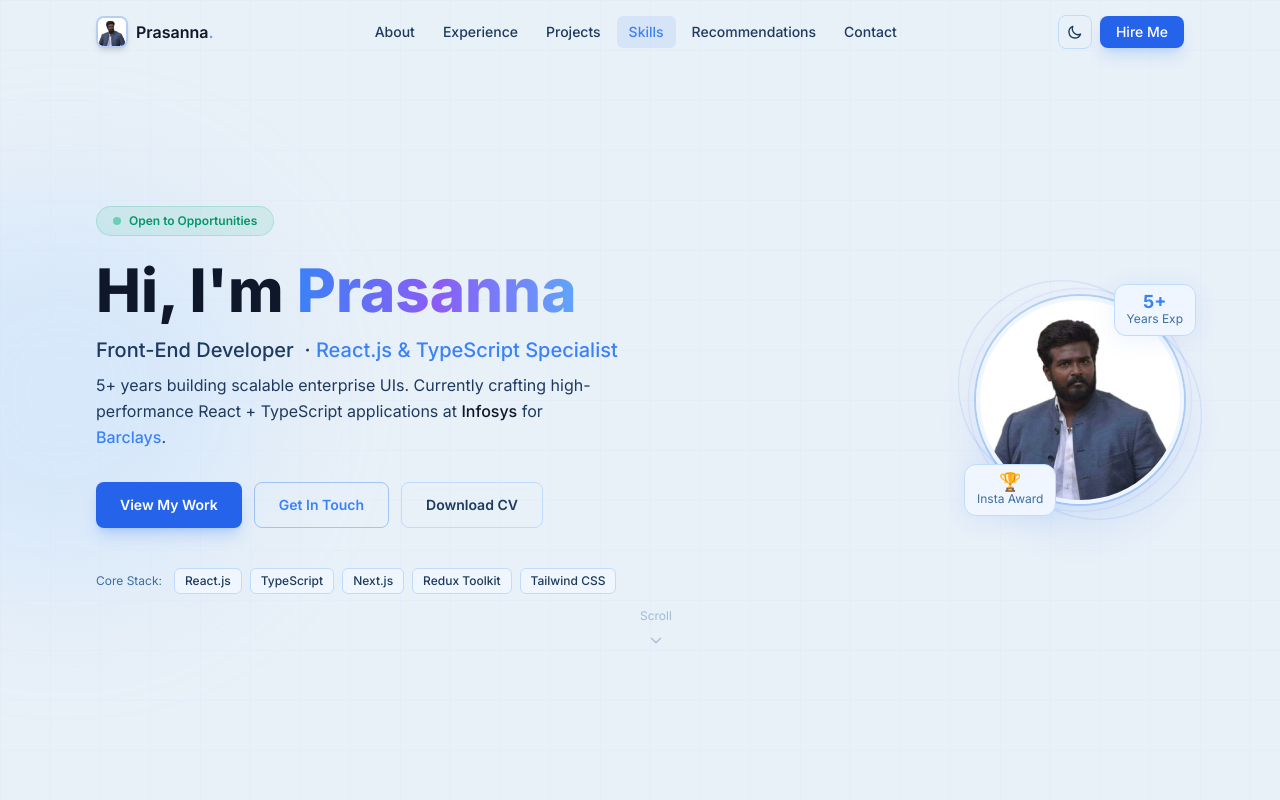
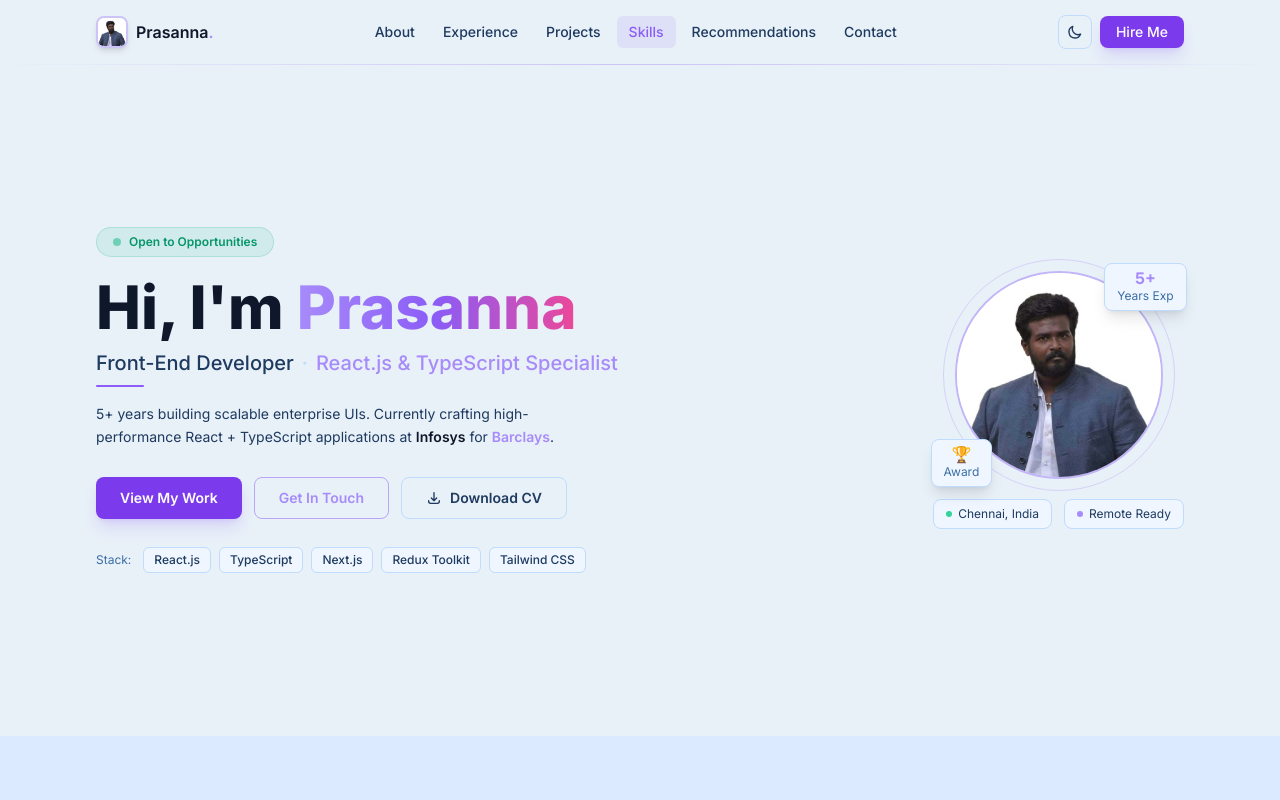
Before and after one commit to PrasannaPoovelu/portfolio-website, a Next.js app: page / in a window 1280 px wide. Shown: the top 800 px of the page. Built offline with nearby package versions, Linux system fonts and the light colour scheme.

Commit message:
complete all the change and fixed build

```diff
--- a/package.json
+++ b/package.json
@@ -28,13 +28,14 @@
     "@types/node": "^20",
     "@types/react": "^18",
     "@types/react-dom": "^18",
+    "@next/eslint-plugin-next": "14.2.5",
+    "@typescript-eslint/eslint-plugin": "^7.0.0",
+    "@typescript-eslint/parser": "^7.0.0",
     "@vitejs/plugin-react": "^4.3.1",
     "@vitest/coverage-v8": "^1.6.0",
     "@vitest/ui": "^1.6.0",
     "autoprefixer": "^10.5.0",
     "eslint": "^8",
-    "eslint-config-next": "14.2.5",
-    "eslint-plugin-react": "^7.37.5",
     "jsdom": "^24.1.0",
     "postcss": "^8",
     "tailwindcss": "^3.4.1",
--- a/src/app/globals.css
+++ b/src/app/globals.css
@@ -22,14 +22,14 @@
    CSS VARIABLES — Dark Theme
    ============================================= */
 html.dark {
-  --bg-page:     #0a0f1e;
-  --bg-surface:  #0f172a;
-  --bg-card:     #1e293b;
-  --border:      #334155;
-  --text-base:   #e2e8f0;
-  --text-muted:  #94a3b8;
-  --text-subtle: #64748b;
-  --shadow:      0 4px 24px 0 rgba(0,0,0,0.4);
+  --bg-page:     #111111;
+  --bg-surface:  #1a1a1a;
+  --bg-card:     #1f1f1f;
+  --border:      #2e2e2e;
+  --text-base:   #f0f0f0;
+  --text-muted:  #a0a0a0;
+  --text-subtle: #666666;
+  --shadow:      0 4px 24px 0 rgba(0,0,0,0.6);
 }
 
 /* =============================================
--- a/src/app/layout.tsx
+++ b/src/app/layout.tsx
@@ -1,4 +1,5 @@
 import type { Metadata } from "next";
+import type { ReactNode } from "react";
 import "./globals.css";
 import Header from "@/components/layout/Header";
 import Footer from "@/components/layout/Footer";
@@ -30,12 +31,12 @@ export const metadata: Metadata = {
 
 export default function RootLayout({
   children,
-}: Readonly<{ children: React.ReactNode }>) {
+}: Readonly<{ children: ReactNode }>) {
   return (
     <html lang="en" className="dark">
       <head>
         <link rel="preconnect" href="https://fonts.googleapis.com" />
-        <link rel="preconnect" href="https://fonts.gstatic.com" crossOrigin="anonymous" />
+        <link rel="preconnect" href="https://fonts.gstatic.com" crossOrigin="" />
         <link
           href="https://fonts.googleapis.com/css2?family=Inter:wght@300;400;500;600;700;800;900&family=JetBrains+Mono:wght@400;500&display=swap"
           rel="stylesheet"
--- a/src/components/sections/Hero.tsx
+++ b/src/components/sections/Hero.tsx
@@ -13,80 +13,83 @@ export default function Hero() {
   return (
     <section
       id="hero"
-      className="relative min-h-screen flex items-center bg-theme-page overflow-hidden"
+      className="relative flex items-center bg-theme-page overflow-hidden"
+      style={{ minHeight: "calc(100vh - 64px)", paddingTop: "64px" }}
     >
-      {/* Background grid */}
-      <div className="absolute inset-0 bg-grid-pattern bg-grid opacity-40 dark:opacity-40 opacity-20" />
+      {/* Subtle top border accent line */}
+      <div className="absolute top-16 left-0 right-0 h-px bg-gradient-to-r from-transparent via-primary-500/30 to-transparent" />
 
-      {/* Glow blobs — dark only */}
-      <div className="absolute top-1/4 -left-32 w-96 h-96 bg-primary-600/20 rounded-full blur-3xl pointer-events-none dark:block hidden" />
-      <div className="absolute bottom-1/4 -right-32 w-96 h-96 bg-accent-600/15 rounded-full blur-3xl pointer-events-none dark:block hidden" />
-      {/* Light blobs */}
-      <div className="absolute top-1/4 -left-32 w-96 h-96 bg-primary-200/40 rounded-full blur-3xl pointer-events-none dark:hidden" />
-      <div className="absolute bottom-1/4 -right-32 w-96 h-96 bg-accent-200/30 rounded-full blur-3xl pointer-events-none dark:hidden" />
-
-      <div className="relative z-10 max-w-6xl mx-auto px-4 sm:px-6 lg:px-8 py-24 w-full">
-        <div className="flex flex-col lg:flex-row items-center justify-between gap-12">
+      <div className="relative z-10 max-w-6xl mx-auto px-4 sm:px-6 lg:px-8 py-12 w-full">
+        <div className="flex flex-col lg:flex-row items-center justify-between gap-16">
 
           {/* ── Left content ── */}
           <div className="flex-1 text-center lg:text-left">
+
             {/* Status badge */}
-            <div className="inline-flex items-center gap-2 px-4 py-1.5 rounded-full bg-emerald-500/10 border border-emerald-500/20 text-emerald-600 dark:text-emerald-400 text-xs font-semibold mb-6">
+            <div className="inline-flex items-center gap-2 px-4 py-1.5 rounded-full bg-emerald-500/10 border border-emerald-500/20 text-emerald-600 dark:text-emerald-400 text-xs font-semibold mb-5">
               <span className="w-2 h-2 rounded-full bg-emerald-500 dark:bg-emerald-400 animate-pulse" />
               Open to Opportunities
             </div>
 
             {/* Name */}
-            <h1 className="text-4xl sm:text-5xl lg:text-6xl font-extrabold text-theme-base leading-tight mb-4">
+            <h1 className="text-4xl sm:text-5xl lg:text-6xl font-extrabold text-theme-base leading-tight mb-3">
               Hi, I&apos;m{" "}
-              <span className="bg-gradient-to-r from-primary-500 via-accent-500 to-primary-400 bg-clip-text text-transparent">
+              <span className="bg-gradient-to-r from-primary-400 via-primary-500 to-accent-500 bg-clip-text text-transparent">
                 Prasanna
               </span>
             </h1>
 
             {/* Title */}
             <p className="text-lg sm:text-xl text-theme-muted font-medium mb-2">
-              {profile.title} &nbsp;·&nbsp;
-              <span className="text-primary-500">{profile.tagline}</span>
+              {profile.title}
+              <span className="mx-2 text-theme-border">·</span>
+              <span className="text-primary-400">{profile.tagline}</span>
             </p>
 
+            {/* Divider */}
+            <div className="w-12 h-0.5 bg-primary-500 rounded-full mb-4 mx-auto lg:mx-0" />
+
             {/* Tagline */}
-            <p className="text-theme-muted max-w-lg mx-auto lg:mx-0 mb-8 leading-relaxed">
+            <p className="text-theme-muted max-w-lg mx-auto lg:mx-0 mb-7 leading-relaxed text-sm">
               5+ years building scalable enterprise UIs. Currently crafting
               high-performance React + TypeScript applications at{" "}
-              <span className="text-theme-base font-medium">Infosys</span> for{" "}
-              <span className="text-primary-500 font-medium">Barclays</span>.
+              <span className="text-theme-base font-semibold">Infosys</span> for{" "}
+              <span className="text-primary-400 font-semibold">Barclays</span>.
             </p>
 
             {/* CTAs */}
-            <div className="flex flex-wrap gap-3 justify-center lg:justify-start mb-10">
+            <div className="flex flex-wrap gap-3 justify-center lg:justify-start mb-7">
               <button
                 onClick={() => handleScroll("#projects")}
-                className="px-6 py-3 rounded-lg bg-primary-600 hover:bg-primary-500 text-white font-semibold text-sm transition-all duration-200 shadow-lg shadow-primary-500/25 hover:shadow-primary-500/40 hover:-translate-y-0.5"
+                className="px-6 py-2.5 rounded-lg bg-primary-600 hover:bg-primary-500 text-white font-semibold text-sm transition-all duration-200 shadow-lg shadow-primary-500/20 hover:-translate-y-0.5"
               >
                 View My Work
               </button>
               <button
                 onClick={() => handleScroll("#contact")}
-                className="px-6 py-3 rounded-lg border border-primary-500/40 text-primary-500 hover:bg-primary-500/10 font-semibold text-sm transition-all duration-200"
+                className="px-6 py-2.5 rounded-lg border border-primary-500/50 text-primary-400 hover:bg-primary-500/10 font-semibold text-sm transition-all duration-200"
               >
                 Get In Touch
               </button>
               <a
-                href="mailto:prasanna.poovelu23@gmail.com"
-                className="px-6 py-3 rounded-lg border border-theme-border text-theme-muted hover:text-theme-base hover:bg-theme-surface font-semibold text-sm transition-all duration-200"
+                href="/Prasanna_Resume.pdf"
+                download="Prasanna_Poovelu_Resume.pdf"
+                className="px-6 py-2.5 rounded-lg border border-theme-border text-theme-muted hover:text-theme-base hover:bg-theme-surface font-semibold text-sm transition-all duration-200 flex items-center gap-2"
               >
+                <svg className="w-4 h-4" fill="none" stroke="currentColor" viewBox="0 0 24 24">
+                  <path strokeLinecap="round" strokeLinejoin="round" strokeWidth={2} d="M4 16v1a3 3 0 003 3h10a3 3 0 003-3v-1m-4-4l-4 4m0 0l-4-4m4 4V4" />
+                </svg>
                 Download CV
               </a>
             </div>
 
             {/* Tech stack pills */}
             <div className="flex flex-wrap gap-2 justify-center lg:justify-start">
-              <span className="text-xs text-theme-subtle self-center mr-1">Core Stack:</span>
+              <span className="text-xs text-theme-subtle self-center mr-1">Stack:</span>
               {techStack.map((tech) => (
                 <span
                   key={tech}
-                  className="px-2.5 py-1 rounded-md text-xs font-medium bg-theme-card border border-theme-border text-theme-muted hover:border-primary-500/40 hover:text-primary-500 transition-colors cursor-default"
+                  className="px-2.5 py-1 rounded-md text-xs font-medium bg-theme-card border border-theme-border text-theme-muted hover:border-primary-500/40 hover:text-primary-400 transition-colors cursor-default"
                 >
                   {tech}
                 </span>
@@ -95,15 +98,14 @@ export default function Hero() {
           </div>
 
           {/* ── Right: Profile photo ── */}
-          <div className="relative flex-shrink-0">
-            {/* Spinning decorative rings */}
-            <div className="absolute inset-0 flex items-center justify-center pointer-events-none">
-              <div className="w-64 h-64 rounded-full border border-primary-500/20 animate-spin-slow" />
-              <div className="absolute w-56 h-56 rounded-full border border-accent-500/15 animate-spin-slow [animation-direction:reverse]" />
-            </div>
+          <div className="relative flex-shrink-0 flex flex-col items-center gap-5">
 
+            {/* Photo */}
+            <div className="relative">
+              {/* Outer ring */}
+              <div className="absolute -inset-3 rounded-full border border-primary-500/20" />
               {/* Photo circle */}
-            <div className="relative w-52 h-52 rounded-full overflow-hidden border-4 border-theme-card shadow-2xl shadow-primary-500/20 ring-2 ring-primary-500/30">
+              <div className="relative w-52 h-52 rounded-full overflow-hidden border-2 border-primary-500/40">
                 <Image
                   src="/assets/images/prasanna-profile.png"
                   alt="Prasanna Poovelu — Front-End Developer"
@@ -114,24 +116,29 @@ export default function Hero() {
                 />
               </div>
 
-            {/* Floating stat badges */}
-            <div className="absolute -top-3 -right-3 bg-theme-card border border-theme-border rounded-xl px-3 py-2 text-center shadow-theme">
-              <p className="text-primary-500 font-bold text-lg leading-none">5+</p>
-              <p className="text-theme-subtle text-xs">Years Exp</p>
+              {/* Stat badges */}
+              <div className="absolute -top-2 -right-6 bg-theme-card border border-theme-border rounded-lg px-3 py-1.5 text-center shadow-lg">
+                <p className="text-primary-400 font-bold text-base leading-none">5+</p>
+                <p className="text-theme-subtle text-xs mt-0.5">Years Exp</p>
               </div>
-            <div className="absolute -bottom-3 -left-3 bg-theme-card border border-theme-border rounded-xl px-3 py-2 text-center shadow-theme">
-              <p className="text-amber-500 font-bold text-lg leading-none">🏆</p>
-              <p className="text-theme-subtle text-xs">Insta Award</p>
+              <div className="absolute -bottom-2 -left-6 bg-theme-card border border-theme-border rounded-lg px-3 py-1.5 text-center shadow-lg">
+                <p className="text-amber-400 font-bold text-base leading-none">🏆</p>
+                <p className="text-theme-subtle text-xs mt-0.5">Award</p>
+              </div>
+            </div>
+
+            {/* Info pills below photo */}
+            <div className="flex gap-3 text-xs">
+              <div className="flex items-center gap-1.5 px-3 py-1.5 rounded-lg bg-theme-card border border-theme-border text-theme-muted">
+                <span className="w-1.5 h-1.5 rounded-full bg-emerald-400" />
+                Chennai, India
+              </div>
+              <div className="flex items-center gap-1.5 px-3 py-1.5 rounded-lg bg-theme-card border border-theme-border text-theme-muted">
+                <span className="w-1.5 h-1.5 rounded-full bg-primary-400" />
+                Remote Ready
               </div>
             </div>
           </div>
-
-        {/* Scroll indicator */}
-        <div className="absolute bottom-8 left-1/2 -translate-x-1/2 flex flex-col items-center gap-2 animate-bounce opacity-40">
-          <span className="text-xs text-theme-subtle">Scroll</span>
-          <svg className="w-4 h-4 text-theme-subtle" fill="none" stroke="currentColor" viewBox="0 0 24 24">
-            <path strokeLinecap="round" strokeLinejoin="round" strokeWidth={2} d="M19 9l-7 7-7-7" />
-          </svg>
         </div>
       </div>
     </section>
--- /dev/null
+++ b/src/types/css.d.ts
@@ -0,0 +1,4 @@
+declare module "*.css" {
+  const content: Record<string, string>;
+  export default content;
+}
--- a/tailwind.config.ts
+++ b/tailwind.config.ts
@@ -21,22 +21,22 @@ const config: Config = {
 
         // ── Brand colours ──
         primary: {
-          50:  "#eff6ff",
-          100: "#dbeafe",
-          200: "#bfdbfe",
-          300: "#93c5fd",
-          400: "#60a5fa",
-          500: "#3b82f6",
-          600: "#2563eb",
-          700: "#1d4ed8",
-          800: "#1e40af",
-          900: "#1e3a8a",
-          950: "#172554",
-        },
-        accent: {
+          50:  "#f5f3ff",
+          100: "#ede9fe",
+          200: "#ddd6fe",
+          300: "#c4b5fd",
           400: "#a78bfa",
           500: "#8b5cf6",
           600: "#7c3aed",
+          700: "#6d28d9",
+          800: "#5b21b6",
+          900: "#4c1d95",
+          950: "#2e1065",
+        },
+        accent: {
+          400: "#f472b6",
+          500: "#ec4899",
+          600: "#db2777",
         },
 
         // ── Keep legacy dark-* for backward compat ──
--- a/tsconfig.json
+++ b/tsconfig.json
@@ -16,5 +16,5 @@
     "paths": { "@/*": ["./src/*"] }
   },
   "include": ["next-env.d.ts", "**/*.ts", "**/*.tsx", ".next/types/**/*.ts"],
-  "exclude": ["node_modules"]
+  "exclude": ["node_modules", "**/*.test.ts", "**/*.test.tsx", "**/*.spec.ts", "**/*.spec.tsx", "src/test/**/*", "vitest.config.ts", "vitest.config.tsx"]
 }
--- a/vitest.config.ts
+++ b/vitest.config.ts
@@ -1,13 +1,12 @@
+/// <reference types="vitest" />
 import { defineConfig } from "vitest/config";
-import react from "@vitejs/plugin-react";
 import path from "path";
 
 export default defineConfig({
-  plugins: [react()],
   test: {
     environment: "jsdom",
     globals: true,
-    setupFiles: ["./src/test/setup.ts"],
+    setupFiles: ["./src/test/setup.tsx"],
     coverage: {
       provider: "v8",
       reporter: ["text", "json", "html"],
```
Also changed, not shown: src/test/setup.tsx (renamed from src/test/setup.ts, +3 -4 lines), .eslintrc.json, 2 other files (tests, documents, lock files or other folders). Lines whose indentation alone changed are shown as unchanged.
